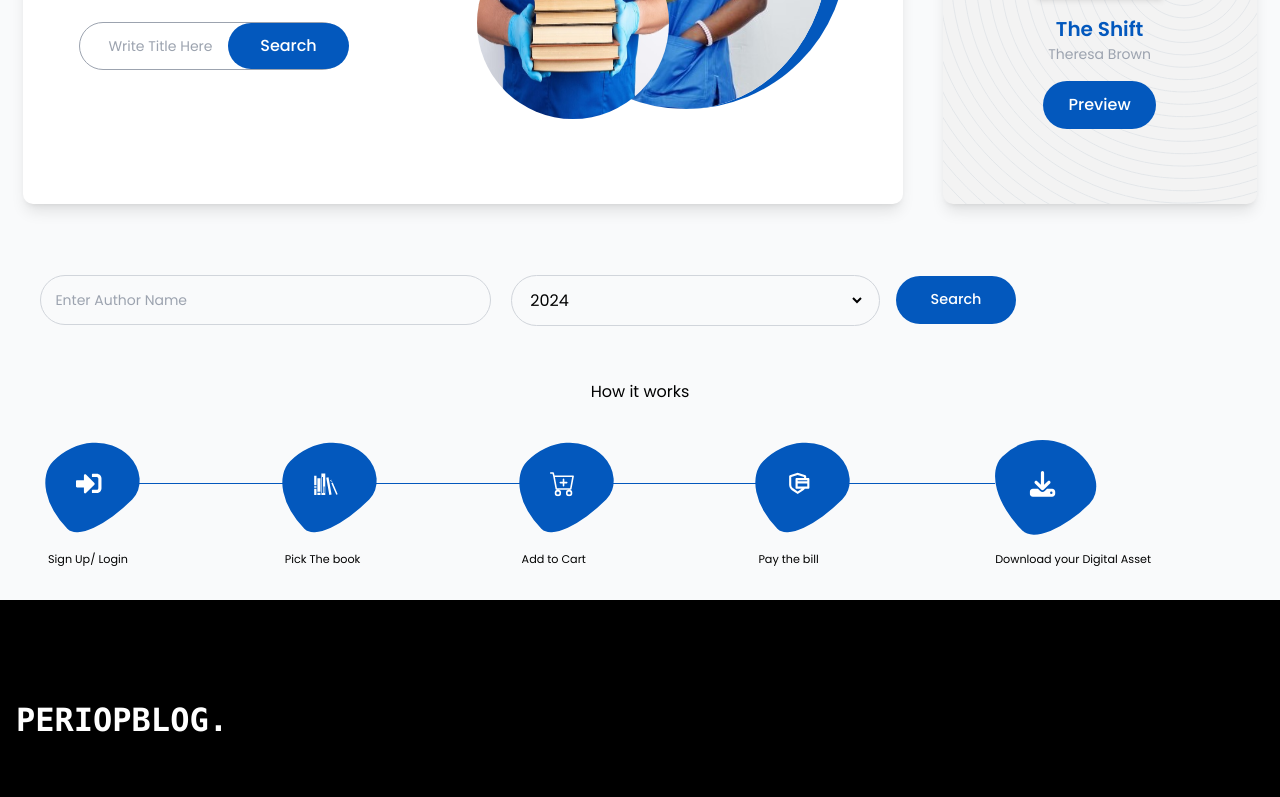
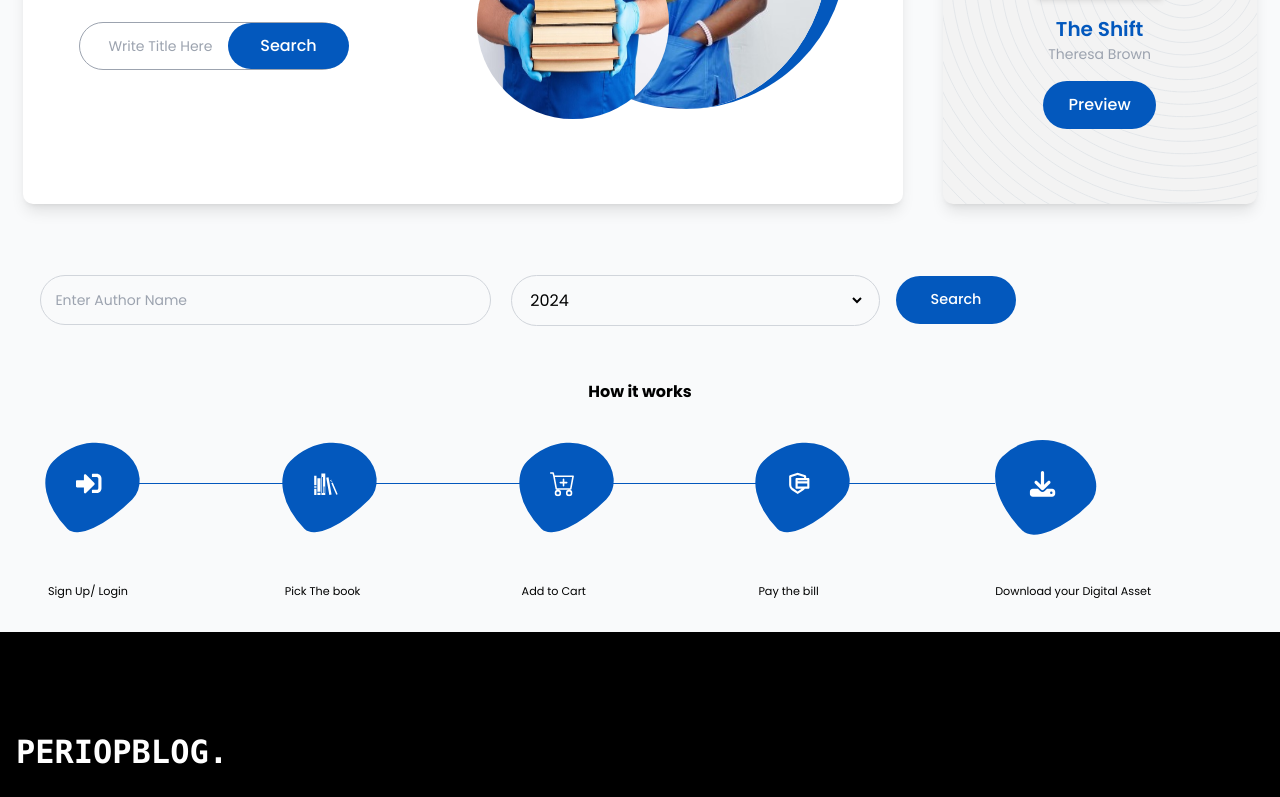
Before and after one commit to davidfayanju1/PeriOpBlog, a React (Vite) app: page / in a window 1280 px wide. Shown: the part 436-1233 px from the top of the page. Built offline with nearby package versions, Linux system fonts and the light colour scheme.

Commit message:
Additions

```diff
--- a/src/components/modules/home/HomeComp.tsx
+++ b/src/components/modules/home/HomeComp.tsx
@@ -179,12 +179,15 @@ const HomeComp = () => {
       </section>
 
       <section className="howitworks pb-[2rem]">
-        <h1 className="text-center font-semibold mb-8 text-[1rem] poppins-regular">
+        <h1 className="text-center font-semibold mb-8 text-[1rem] poppins-bold">
           How it works
         </h1>
-        <div className="flow_blob px-[3rem] flex md:flex-row flex-col items-center">
+        <div className="flow_blob px-[3rem] flex md:flex-row flex-col items-center justify-center">
           {userStory.map((item, index) => (
-            <div key={item.name} className="w-full">
+            <div
+              key={item.name}
+              className="md:w-full w-[40%] flex md:flex-col gap-[2rem] flex-row-reverse "
+            >
               <div className="flex-container md:flex-row flex-col flex items-center justify-start">
                 <div className="item_card blob text-center flex items-center justify-center">
                   <span className="inner-text block text-white text-[1.6rem]">
@@ -192,12 +195,12 @@ const HomeComp = () => {
                   </span>
                 </div>
                 <div
-                  className={`item_container md:w-[75%] w-[.025rem] h-[5rem] md:h-[.1rem] bg-[#0358bd] ${
+                  className={`item_container md:w-[75%] w-[.1rem] h-[5rem] md:h-[.1rem] bg-[#0358bd] ${
                     index === userStory.length - 1 ? "hidden" : "block"
                   }`}
                 ></div>
               </div>
-              <span className="md:block hidden text poppins-regular text-[.7rem] md:mt-5 mt-3">
+              <span className="text self-start mt-[3rem] poppins-regular text-[.7rem] md:mt-5">
                 {item.action}
               </span>
             </div>
```
